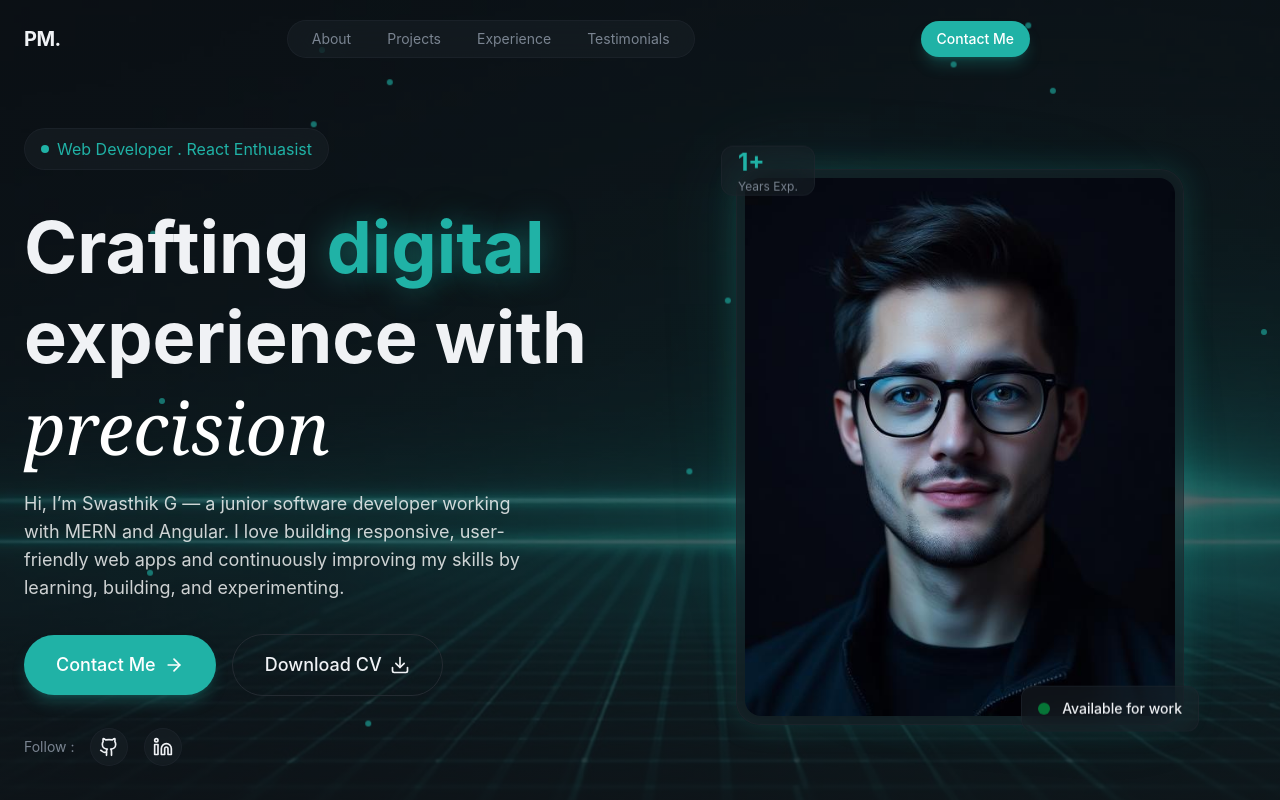
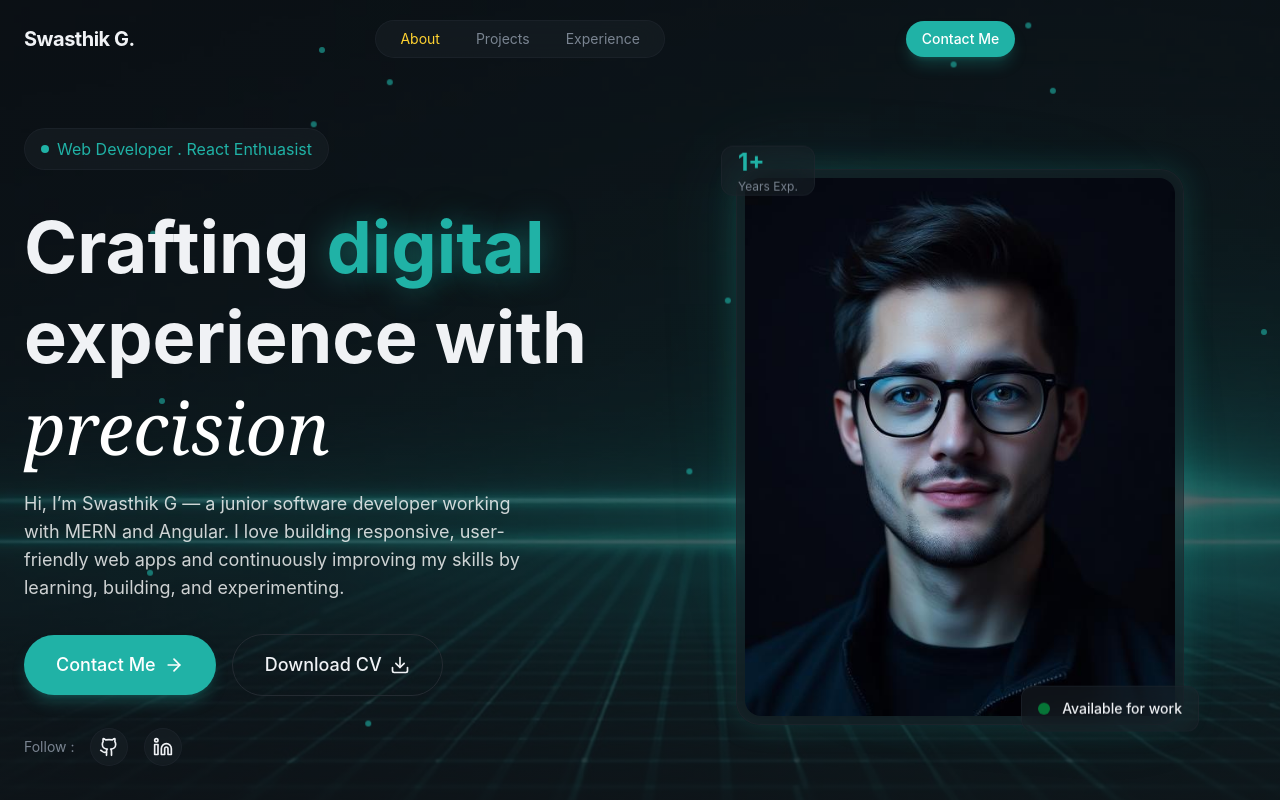
Before and after one commit to swasthikg73/SwasthikG-Portfolio, a React (Vite) app: page / in a window 1280 px wide. Shown: the top 800 px of the page. Built offline with nearby package versions, Linux system fonts and the light colour scheme.

Commit message:
Highlight active section on navbar

```diff
--- a/src/layout/Navbar.jsx
+++ b/src/layout/Navbar.jsx
@@ -3,16 +3,40 @@ import Button from "@/components/Button";
 import { Menu, X } from "lucide-react";
 import { useEffect, useState } from "react";
 const navLinks = [
-  { href: "/#about", label: "About" },
-  { href: "/#projects", label: "Projects" },
-  { href: "/#experience", label: "Experience" },
-  { href: "/#testimonials", label: "Testimonials" },
+  { href: "/#about", label: "About", id: "about" },
+  { href: "/#projects", label: "Projects", id: "projects" },
+  { href: "/#experience", label: "Experience", id: "experience" },
+  // { href: "/#testimonials", label: "Testimonials", id:"testimonials" },
 ];
 
 const Navbar = () => {
   const [isMobileMenuOpen, setIsMobileMenuOpen] = useState(false);
+  const [active, setActive] = useState(null);
 
   const [isScroll, setScroll] = useState(false);
+
+  //Adding active class to nav options
+  useEffect(() => {
+    const observer = new IntersectionObserver(
+      (entries) => {
+        entries.forEach((entry) => {
+          if (entry.isIntersecting) {
+            setActive(entry.target.id);
+          }
+        });
+      },
+      {
+        threshold: 0.2, // 60% visible
+      },
+    );
+
+    navLinks.forEach(({ id }) => {
+      const section = document.getElementById(id);
+      if (section) observer.observe(section);
+    });
+
+    return () => observer.disconnect();
+  }, []);
 
   useEffect(() => {
     const handleScroll = () => {
@@ -32,7 +56,7 @@ const Navbar = () => {
        ${isScroll ? "glass-strong py-4" : "bg-transparent py-5"} z-50`}>
         <nav className="container mx-auto px-6 flex justify-between items-center ">
           <Link className="text-xl font-bold tracking-tight hover:text-primary">
-            PM<span>.</span>
+            Swasthik G<span>.</span>
           </Link>
 
           {/* Desktop view Nav */}
@@ -42,7 +66,7 @@ const Navbar = () => {
                 <a
                   key={index}
                   href={link.href}
-                  className="px-4 py-1 text-sm text-muted-foreground hover:text-foreground rounded-full hover:bg-surface">
+                  className={`px-4 py-1 text-sm  hover:text-foreground rounded-full hover:bg-surface ${active === link.id ? "text-amber-300" : "text-muted-foreground"}`}>
                   {link.label}
                 </a>
               ))}
@@ -51,7 +75,9 @@ const Navbar = () => {
 
           {/* Contacts Button */}
           <div className="hidden md:block">
-            <Button size="sm">Contact Me</Button>
+            <a href="#contacts">
+              <Button size="sm">Contact Me</Button>
+            </a>
           </div>
 
           {/* Mobile view Menu Buttons */}
```
